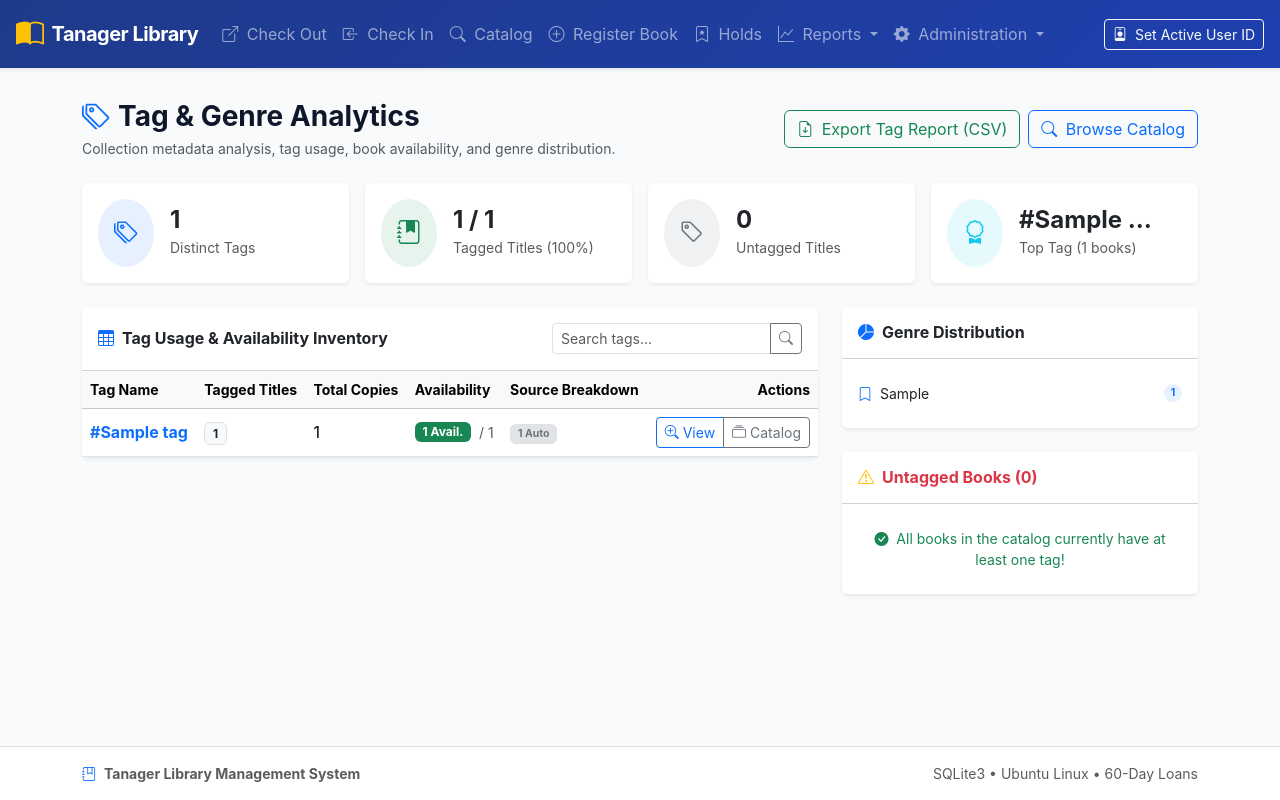
After one commit to djbrowne/library-mgr, a Flask app: page /reports/tags in a window 1280 px wide. The commit adds this page. Run offline with Flask 3, Linux system fonts and the light colour scheme; tables that the repository leaves empty hold one stand-in row (values such as "Sample post"); some libraries are stand-ins or nearby versions.

Commit message:
Add tag and genre analytics reporting with CSV export, universal tag search, and new cover art

```diff
--- a/app/routes/reports.py
+++ b/app/routes/reports.py
@@ -1,5 +1,8 @@
-from flask import Blueprint, render_template, request
-from app.models import Loan, BookCopy, Title, User, AuditLog
+import csv
+import io
+from flask import Blueprint, render_template, request, Response
+from app.db import db
+from app.models import Loan, BookCopy, Title, User, AuditLog, Tag, BookTag
 from app.services.metadata_service import clean_isbn
 
 bp = Blueprint('reports', __name__)
@@ -83,3 +86,118 @@ def audit_log():
         query = query.filter_by(action=action_filter)
     events = query.order_by(AuditLog.timestamp.desc()).limit(100).all()
     return render_template('reports/audit_log.html', events=events, action_filter=action_filter)
+
+@bp.route('/tags')
+def tag_report():
+    """Tag & Genre analytics and drill-down report."""
+    selected_tag_name = request.args.get('tag', '').strip().lower()
+    search_q = request.args.get('q', '').strip().lower()
+
+    # Query all tags
+    tags_query = Tag.query
+    if search_q:
+        tags_query = tags_query.filter(Tag.name.ilike(f"%{search_q}%"))
+    all_tags = tags_query.order_by(Tag.name.asc()).all()
+
+    tag_stats = []
+    for tag in all_tags:
+        bts = tag.book_tags.all()
+        titles = list({bt.title for bt in bts if bt.title})
+        total_copies = sum(t.total_copies_count for t in titles)
+        available_copies = sum(t.available_copies_count for t in titles)
+        user_added = sum(1 for bt in bts if not bt.is_auto_generated)
+        auto_gen = sum(1 for bt in bts if bt.is_auto_generated)
+
+        tag_stats.append({
+            'tag': tag,
+            'titles_count': len(titles),
+            'total_copies': total_copies,
+            'available_copies': available_copies,
+            'user_added_count': user_added,
+            'auto_generated_count': auto_gen
+        })
+
+    # Sort tag_stats by titles_count descending, then name ascending
+    tag_stats.sort(key=lambda x: (-x['titles_count'], x['tag'].name))
+
+    # Selected tag drill-down details
+    selected_tag = None
+    selected_titles = []
+    if selected_tag_name:
+        selected_tag = Tag.query.filter_by(name=selected_tag_name).first()
+        if selected_tag:
+            selected_bts = selected_tag.book_tags.all()
+            selected_titles = list({bt.title for bt in selected_bts if bt.title})
+            selected_titles.sort(key=lambda t: t.title)
+
+    # Untagged books report
+    untagged_titles = Title.query.filter(~Title.book_tags.any()).order_by(Title.title.asc()).all()
+
+    # Genre breakdown
+    genre_counts = {}
+    for title in Title.query.all():
+        g = title.genre or 'General'
+        genre_counts[g] = genre_counts.get(g, 0) + 1
+    genre_stats = sorted(genre_counts.items(), key=lambda x: -x[1])
+
+    # Summary metrics
+    total_tags_count = Tag.query.count()
+    total_titles_count = Title.query.count()
+    tagged_titles_count = Title.query.filter(Title.book_tags.any()).count()
+    most_popular_tag = tag_stats[0] if tag_stats else None
+
+    return render_template(
+        'reports/tags.html',
+        tag_stats=tag_stats,
+        selected_tag=selected_tag,
+        selected_tag_name=selected_tag_name,
+        selected_titles=selected_titles,
+        untagged_titles=untagged_titles,
+        genre_stats=genre_stats,
+        total_tags_count=total_tags_count,
+        total_titles_count=total_titles_count,
+        tagged_titles_count=tagged_titles_count,
+        most_popular_tag=most_popular_tag,
+        search_q=search_q
+    )
+
+@bp.route('/tags/export.csv')
+def export_tags_csv():
+    """Export tag analytics and catalog mappings to CSV."""
+    output = io.StringIO()
+    writer = csv.writer(output)
+
+    writer.writerow([
+        'Tag',
+        'ISBN',
+        'Title',
+        'Authors',
+        'Genre',
+        'Total Copies',
+        'Available Copies',
+        'Added By User ID',
+        'Tag Source',
+        'Tag Created At'
+    ])
+
+    bts = BookTag.query.join(Tag).join(Title).order_by(Tag.name.asc(), Title.title.asc()).all()
+    for bt in bts:
+        writer.writerow([
+            bt.tag.name,
+            bt.isbn,
+            bt.title.title if bt.title else '',
+            bt.title.authors if bt.title else '',
+            bt.title.genre if bt.title else 'General',
+            bt.title.total_copies_count if bt.title else 0,
+            bt.title.available_copies_count if bt.title else 0,
+            bt.added_by or 'System',
+            'Auto-extracted' if bt.is_auto_generated else 'User-assigned',
+            bt.created_at.strftime('%Y-%m-%d %H:%M:%S') if bt.created_at else ''
+        ])
+
+    csv_data = output.getvalue()
+    return Response(
+        csv_data,
+        mimetype='text/csv',
+        headers={'Content-Disposition': 'attachment; filename=library_tags_report.csv'}
+    )
--- a/app/templates/base.html
+++ b/app/templates/base.html
@@ -61,6 +61,7 @@
                             <li><a class="dropdown-item" href="{{ url_for('reports.book_history') }}"><i class="bi bi-journal-text me-2"></i> Specific Book History</a></li>
                             <li><a class="dropdown-item" href="{{ url_for('reports.user_history') }}"><i class="bi bi-person-lines-fill me-2"></i> User Checkout History</a></li>
                             <li><hr class="dropdown-divider"></li>
+                            <li><a class="dropdown-item" href="{{ url_for('reports.tag_report') }}"><i class="bi bi-tags me-2"></i> Tag & Genre Analytics</a></li>
                             <li><a class="dropdown-item" href="{{ url_for('reports.audit_log') }}"><i class="bi bi-shield-check me-2"></i> Permanent Audit Trail</a></li>
                         </ul>
                     </li>
--- /dev/null
+++ b/app/templates/reports/tags.html
@@ -0,0 +1,283 @@
+{% extends "base.html" %}
+
+{% block title %}Tag & Genre Analytics - Tanager Library{% endblock %}
+
+{% block content %}
+<div class="row align-items-center mb-4">
+    <div class="col-md-7">
+        <h3 class="fw-bold mb-1"><i class="bi bi-tags text-primary me-2"></i>Tag & Genre Analytics</h3>
+        <p class="text-muted small mb-0">Collection metadata analysis, tag usage, book availability, and genre distribution.</p>
+    </div>
+    <div class="col-md-5 text-md-end mt-2 mt-md-0 d-flex justify-content-md-end gap-2">
+        <a href="{{ url_for('reports.export_tags_csv') }}" class="btn btn-outline-success">
+            <i class="bi bi-file-earmark-arrow-down me-1"></i> Export Tag Report (CSV)
+        </a>
+        <a href="{{ url_for('catalog.search') }}" class="btn btn-outline-primary">
+            <i class="bi bi-search me-1"></i> Browse Catalog
+        </a>
+    </div>
+</div>
+
+<!-- Key Metrics Row -->
+<div class="row g-3 mb-4">
+    <div class="col-sm-6 col-lg-3">
+        <div class="card border-0 shadow-sm p-3 bg-white h-100">
+            <div class="d-flex align-items-center">
+                <div class="p-3 bg-primary bg-opacity-10 text-primary rounded-circle me-3">
+                    <i class="bi bi-tags fs-4"></i>
+                </div>
+                <div>
+                    <h4 class="fw-bold mb-0">{{ total_tags_count }}</h4>
+                    <span class="text-muted small">Distinct Tags</span>
+                </div>
+            </div>
+        </div>
+    </div>
+    <div class="col-sm-6 col-lg-3">
+        <div class="card border-0 shadow-sm p-3 bg-white h-100">
+            <div class="d-flex align-items-center">
+                <div class="p-3 bg-success bg-opacity-10 text-success rounded-circle me-3">
+                    <i class="bi bi-journal-bookmark-fill fs-4"></i>
+                </div>
+                <div>
+                    <h4 class="fw-bold mb-0">{{ tagged_titles_count }} / {{ total_titles_count }}</h4>
+                    <span class="text-muted small">Tagged Titles ({{ (tagged_titles_count / total_titles_count * 100)|round|int if total_titles_count else 0 }}%)</span>
+                </div>
+            </div>
+        </div>
+    </div>
+    <div class="col-sm-6 col-lg-3">
+        <div class="card border-0 shadow-sm p-3 bg-white h-100">
+            <div class="d-flex align-items-center">
+                <div class="p-3 {% if untagged_titles %}bg-warning bg-opacity-10 text-warning{% else %}bg-secondary bg-opacity-10 text-secondary{% endif %} rounded-circle me-3">
+                    <i class="bi bi-tag fs-4"></i>
+                </div>
+                <div>
+                    <h4 class="fw-bold mb-0">{{ untagged_titles|length }}</h4>
+                    <span class="text-muted small">Untagged Titles</span>
+                </div>
+            </div>
+        </div>
+    </div>
+    <div class="col-sm-6 col-lg-3">
+        <div class="card border-0 shadow-sm p-3 bg-white h-100">
+            <div class="d-flex align-items-center">
+                <div class="p-3 bg-info bg-opacity-10 text-info rounded-circle me-3">
+                    <i class="bi bi-award fs-4"></i>
+                </div>
+                <div>
+                    <h4 class="fw-bold mb-0 text-truncate" style="max-width: 140px;">
+                        {{ '#' + most_popular_tag.tag.name if most_popular_tag else 'None' }}
+                    </h4>
+                    <span class="text-muted small">Top Tag ({{ most_popular_tag.titles_count if most_popular_tag else 0 }} books)</span>
+                </div>
+            </div>
+        </div>
+    </div>
+</div>
+
+<!-- Drill-Down Banner if Tag Selected -->
+{% if selected_tag %}
+<div class="card shadow-sm border-0 border-start border-primary border-4 mb-4 bg-white p-3">
+    <div class="d-flex justify-content-between align-items-center mb-3">
+        <div>
+            <h5 class="fw-bold mb-1">
+                <i class="bi bi-filter-circle text-primary me-2"></i>Drill-Down: Books Tagged with <span class="badge bg-primary fs-6">#{{ selected_tag.name }}</span>
+            </h5>
+            <p class="text-muted small mb-0">{{ selected_titles|length }} book(s) associated with this tag.</p>
+        </div>
+        <a href="{{ url_for('reports.tag_report') }}" class="btn btn-sm btn-outline-secondary">
+            <i class="bi bi-x-circle me-1"></i> Clear Selection
+        </a>
+    </div>
+
+    <div class="table-responsive">
+        <table class="table table-hover align-middle mb-0">
+            <thead class="table-light small">
+                <tr>
+                    <th>Book Title</th>
+                    <th>Authors</th>
+                    <th>ISBN</th>
+                    <th>Genre</th>
+                    <th>Total Copies</th>
+                    <th>Available Copies</th>
+                    <th>Actions</th>
+                </tr>
+            </thead>
+            <tbody>
+                {% for t in selected_titles %}
+                <tr>
+                    <td>
+                        <a href="{{ url_for('catalog.detail', isbn=t.isbn) }}" class="fw-bold text-dark text-decoration-none">
+                            {{ t.title }}
+                        </a>
+                    </td>
+                    <td class="small text-muted">{{ t.authors or 'Unknown' }}</td>
+                    <td><code>{{ t.isbn }}</code></td>
+                    <td><span class="badge bg-light text-dark border">{{ t.genre or 'General' }}</span></td>
+                    <td>{{ t.total_copies_count }}</td>
+                    <td>
+                        <span class="badge {% if t.available_copies_count > 0 %}bg-success{% else %}bg-secondary{% endif %}">
+                            {{ t.available_copies_count }} Available
+                        </span>
+                    </td>
+                    <td>
+                        <a href="{{ url_for('catalog.detail', isbn=t.isbn) }}" class="btn btn-sm btn-outline-primary">
+                            Details
+                        </a>
+                    </td>
+                </tr>
+                {% endfor %}
+            </tbody>
+        </table>
+    </div>
+</div>
+{% endif %}
+
+<div class="row g-4">
+    <!-- Left Column: Tag Breakdown Table -->
+    <div class="col-lg-8">
+        <div class="card shadow-sm border-0 bg-white">
+            <div class="card-header bg-white py-3 d-flex flex-wrap justify-content-between align-items-center gap-2">
+                <h6 class="mb-0 fw-bold"><i class="bi bi-table text-primary me-2"></i>Tag Usage & Availability Inventory</h6>
+
+                <!-- Quick Tag Filter Form -->
+                <form action="{{ url_for('reports.tag_report') }}" method="GET" class="d-flex" style="max-width: 250px;">
+                    <div class="input-group input-group-sm">
+                        <input type="text" name="q" class="form-control" placeholder="Search tags..." value="{{ search_q }}">
+                        <button class="btn btn-outline-secondary" type="submit"><i class="bi bi-search"></i></button>
+                    </div>
+                </form>
+            </div>
+
+            <div class="card-body p-0">
+                {% if tag_stats %}
+                    <div class="table-responsive">
+                        <table class="table table-hover align-middle mb-0">
+                            <thead class="table-light small">
+                                <tr>
+                                    <th>Tag Name</th>
+                                    <th>Tagged Titles</th>
+                                    <th>Total Copies</th>
+                                    <th>Availability</th>
+                                    <th>Source Breakdown</th>
+                                    <th class="text-end">Actions</th>
+                                </tr>
+                            </thead>
+                            <tbody>
+                                {% for item in tag_stats %}
+                                {% set t = item.tag %}
+                                <tr {% if selected_tag_name == t.name %}class="table-primary bg-opacity-25"{% endif %}>
+                                    <td>
+                                        <a href="{{ url_for('reports.tag_report', tag=t.name) }}" class="fw-bold text-decoration-none">
+                                            #{{ t.name }}
+                                        </a>
+                                    </td>
+                                    <td>
+                                        <span class="badge bg-light text-dark border">{{ item.titles_count }}</span>
+                                    </td>
+                                    <td>{{ item.total_copies }}</td>
+                                    <td>
+                                        <div class="d-flex align-items-center">
+                                            <span class="badge {% if item.available_copies > 0 %}bg-success{% else %}bg-secondary{% endif %} me-2">
+                                                {{ item.available_copies }} Avail.
+                                            </span>
+                                            <span class="small text-muted">/ {{ item.total_copies }}</span>
+                                        </div>
+                                    </td>
+                                    <td class="small text-muted">
+                                        {% if item.user_added_count > 0 %}
+                                            <span class="badge bg-info-subtle text-info-emphasis border me-1" title="User added tags">{{ item.user_added_count }} User</span>
+                                        {% endif %}
+                                        {% if item.auto_generated_count > 0 %}
+                                            <span class="badge bg-secondary-subtle text-secondary border" title="Auto extracted tags">{{ item.auto_generated_count }} Auto</span>
+                                        {% endif %}
+                                    </td>
+                                    <td class="text-end">
+                                        <div class="btn-group btn-group-sm">
+                                            <a href="{{ url_for('reports.tag_report', tag=t.name) }}" class="btn btn-outline-primary" title="Drill-down into tagged books">
+                                                <i class="bi bi-zoom-in"></i> View
+                                            </a>
+                                            <a href="{{ url_for('catalog.search', tag=t.name) }}" class="btn btn-outline-secondary" title="Search catalog with this tag">
+                                                <i class="bi bi-collection"></i> Catalog
+                                            </a>
+                                        </div>
+                                    </td>
+                                </tr>
+                                {% endfor %}
+                            </tbody>
+                        </table>
+                    </div>
+                {% else %}
+                    <div class="p-4 text-center text-muted">
+                        <i class="bi bi-tags fs-1 d-block mb-2"></i>
+                        No tags found matching your search.
+                    </div>
+                {% endif %}
+            </div>
+        </div>
+    </div>
+
+    <!-- Right Column: Genre Distribution & Untagged Books -->
+    <div class="col-lg-4">
+        <!-- Genre Distribution Card -->
+        <div class="card shadow-sm border-0 bg-white mb-4">
+            <div class="card-header bg-white py-3">
+                <h6 class="mb-0 fw-bold"><i class="bi bi-pie-chart-fill text-primary me-2"></i>Genre Distribution</h6>
+            </div>
+            <div class="card-body p-3">
+                {% if genre_stats %}
+                    <ul class="list-group list-group-flush small">
+                        {% for g, count in genre_stats %}
+                        <li class="list-group-item d-flex justify-content-between align-items-center px-0 py-2">
+                            <a href="{{ url_for('catalog.search', genre=g) }}" class="text-dark text-decoration-none">
+                                <i class="bi bi-bookmark text-primary me-2"></i>{{ g }}
+                            </a>
+                            <span class="badge bg-primary bg-opacity-10 text-primary rounded-pill">{{ count }}</span>
+                        </li>
+                        {% endfor %}
+                    </ul>
+                {% else %}
+                    <p class="text-muted small mb-0">No genres recorded.</p>
+                {% endif %}
+            </div>
+        </div>
+
+        <!-- Untagged Books Card -->
+        <div class="card shadow-sm border-0 bg-white">
+            <div class="card-header bg-white py-3 d-flex justify-content-between align-items-center">
+                <h6 class="mb-0 fw-bold text-danger"><i class="bi bi-exclamation-triangle text-warning me-2"></i>Untagged Books ({{ untagged_titles|length }})</h6>
+            </div>
+            <div class="card-body p-3">
+                {% if untagged_titles %}
+                    <p class="small text-muted mb-2">These titles need tags. Click any title to jump to its page and add tags:</p>
+                    <ul class="list-group list-group-flush small">
+                        {% for t in untagged_titles[:8] %}
+                        <li class="list-group-item px-0 py-2 d-flex justify-content-between align-items-center">
+                            <div class="text-truncate me-2" style="max-width: 200px;">
+                                <a href="{{ url_for('catalog.detail', isbn=t.isbn) }}" class="text-dark text-decoration-none fw-semibold">
+                                    {{ t.title }}
+                                </a>
+                                <div class="text-muted" style="font-size: 0.75rem;">{{ t.isbn }}</div>
+                            </div>
+                            <a href="{{ url_for('catalog.detail', isbn=t.isbn) }}" class="btn btn-sm btn-outline-primary py-0 px-2" style="font-size: 0.75rem;">
+                                + Tag
+                            </a>
+                        </li>
+                        {% endfor %}
+                    </ul>
+                    {% if untagged_titles|length > 8 %}
+                        <div class="text-center mt-2 small text-muted">
+                            And {{ untagged_titles|length - 8 }} more untagged titles...
+                        </div>
+                    {% endif %}
+                {% else %}
+                    <div class="text-center text-success p-2 small">
+                        <i class="bi bi-check-circle-fill me-1"></i> All books in the catalog currently have at least one tag!
+                    </div>
+                {% endif %}
+            </div>
+        </div>
+    </div>
+</div>
+{% endblock %}
```
Also changed, not shown: app/routes/catalog.py (+12 -12 lines), app/templates/catalog/search.html (+18 -8 lines), tests/test_versioning_and_tags.py (+63 -0 lines), app/static/covers/9780385659741.jpg (added), app/static/covers/9780771051579.jpg (added).
